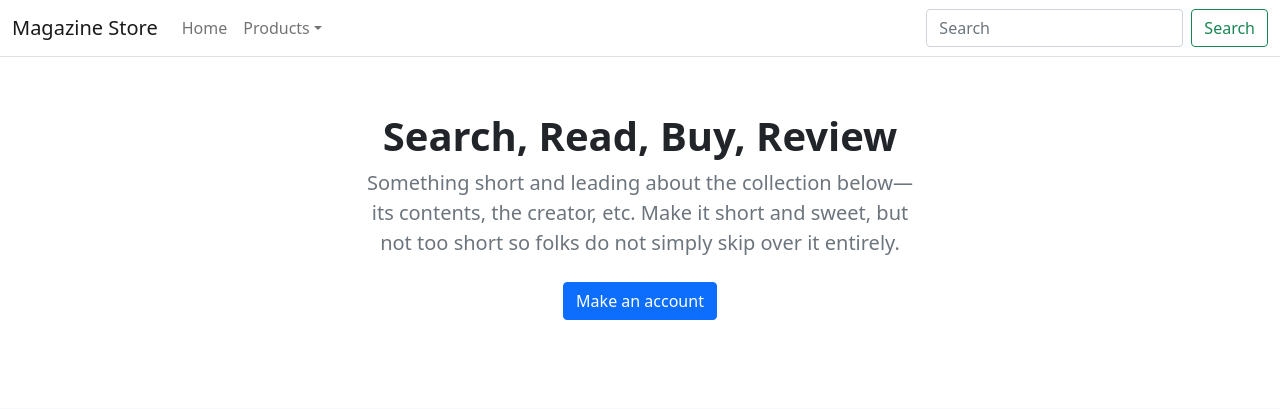
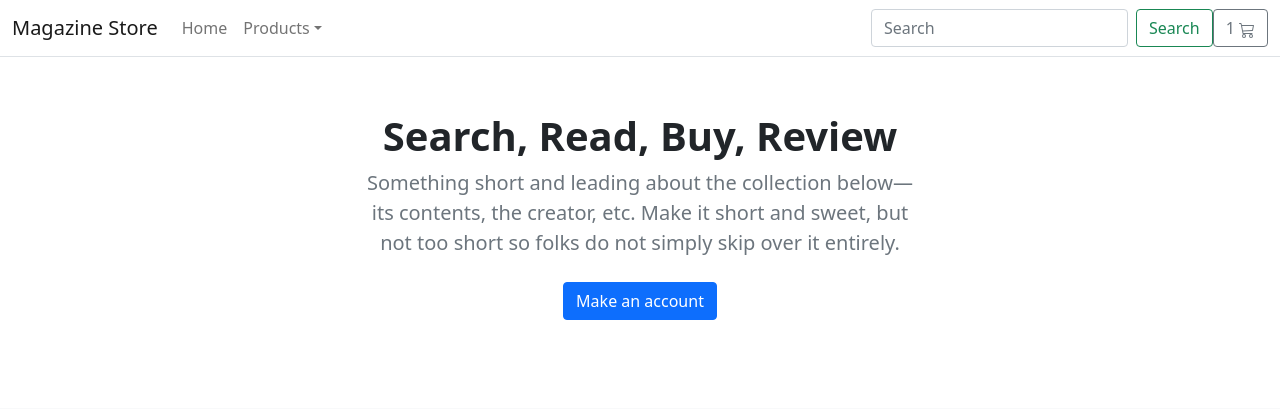
Before and after one commit to mamuzaan/Portfolio_MS5, a Django app: page / in a window 1280 px wide. Shown: the top 409 px of the page. Run offline with Django 3.2, Linux system fonts and the light colour scheme; data that the repository does not hold is empty.

Commit message:
Added cart template to header with bootstrap icon

```diff
--- a/templates/base.html
+++ b/templates/base.html
@@ -59,6 +59,14 @@
                 <input class="form-control me-2" type="search" placeholder="Search" aria-label="Search">
                 <button class="btn btn-outline-success" type="submit">Search</button>
               </form>
+              <a type="button" role="button" href="{% url 'basket:basket_summary' %}" class="btn btn-outline-secondary">
+                1
+                <svg xmlns="http://www.w3.org/2000/svg" width="16" height="16" fill="currentColor"
+                    class="bi bi-cart3" viewBox="0 0 16 16">
+                    <path
+                        d="M0 1.5A.5.5 0 0 1 .5 1H2a.5.5 0 0 1 .485.379L2.89 3H14.5a.5.5 0 0 1 .49.598l-1 5a.5.5 0 0 1-.465.401l-9.397.472L4.415 11H13a.5.5 0 0 1 0 1H4a.5.5 0 0 1-.491-.408L2.01 3.607 1.61 2H.5a.5.5 0 0 1-.5-.5zM3.102 4l.84 4.479 9.144-.459L13.89 4H3.102zM5 12a2 2 0 1 0 0 4 2 2 0 0 0 0-4zm7 0a2 2 0 1 0 0 4 2 2 0 0 0 0-4zm-7 1a1 1 0 1 1 0 2 1 1 0 0 1 0-2zm7 0a1 1 0 1 1 0 2 1 1 0 0 1 0-2z" />
+                </svg>
+              </a>
             </div>
           </div>
         </nav>
```
